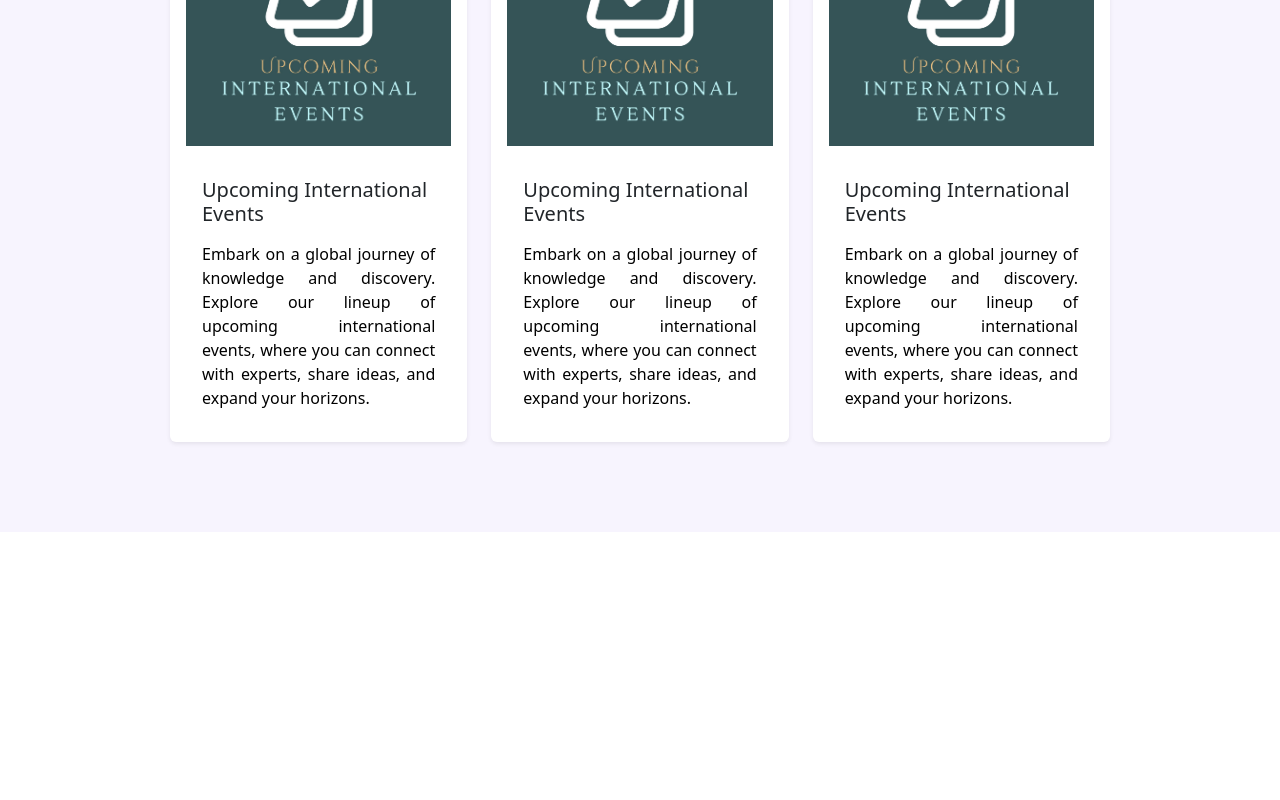
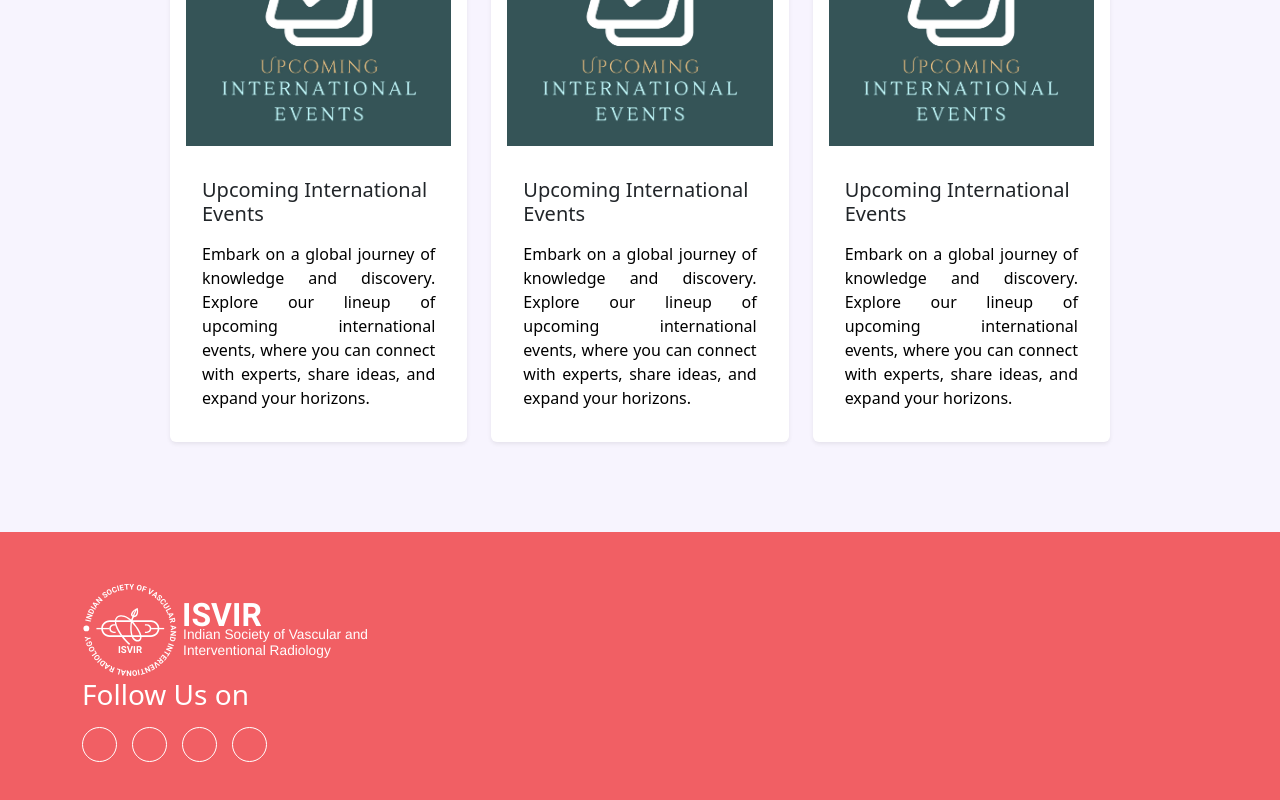
Before and after one commit to Akshyansh24/isvir, a React (Vite) app: page / in a window 1280 px wide. Shown: the part 1379-2179 px from the top of the page. Before the commit the page ends 1911 px from the top, so only its background shows below. Built offline with nearby package versions, Linux system fonts and the light colour scheme.

Commit message:
update code

```diff
--- a/src/App.css
+++ b/src/App.css
@@ -14,6 +14,11 @@ header .contantDetail {
   font-weight: 500;
 }
 
+ul {
+  list-style: none !important;
+  padding: 0px !important;
+  margin: 0px !important;
+}
 
 
 /* Footer Css */
@@ -24,6 +29,31 @@ footer{
     background-position: center;
     background-size: cover;
     padding: 50px 0px;
+    background-color: #f15f64;
+}
+.social-icon-three {
+  position: relative;
+  display: flex
+;
+}
+.social-icon-three li {
+  position: relative;
+  margin-right: 15px;
+}
+
+.social-icon-three li a {
+  position: relative;
+  display: block;
+  font-size: 14px;
+  color: #ffffff;
+  height: 35px;
+  width: 35px;
+  border: 1px solid #ffffff;
+  line-height: 33px;
+  text-align: center;
+  border-radius: 50%;
+  -webkit-transition: all 300ms ease;
+  transition: all 300ms ease;
 }
 
 
--- a/src/components/layouts/Footer.jsx
+++ b/src/components/layouts/Footer.jsx
@@ -1,5 +1,7 @@
 import React from 'react'
+import Logo from "../../assets/images/isvir_logo_white.svg"
 import { Col, Container, Row } from 'react-bootstrap'
+import { Link } from 'react-router-dom'
 
 function Footer() {
     return (
@@ -7,6 +9,24 @@ function Footer() {
             <Container>
                 <Row>
                     <Col xl={6} lg={12} md={12} sm={12}>
+                        <div className="footerLogo">
+                            <Link>
+                                <img src={Logo} alt="" srcset="" />
+                            </Link>
+                        </div>
+
+                        <h3 class="text-white mb-3">Follow Us on</h3>
+                        <ul className='social-icon-three'>
+                            <li>
+                                <Link><i class="fa-brands fa-facebook-f"></i></Link>
+                            </li>        <li>
+                                <Link><i class="fa-brands fa-twitter"></i></Link>
+                            </li>        <li>
+                                <Link><i class="fa-brands fa-youtube"></i></Link>
+                            </li>        <li>
+                                <Link><i class="fa-brands fa-linkedin"></i></Link>
+                            </li>
+                        </ul>
                     </Col>
                 </Row>
             </Container>
--- a/src/pages/HomeLayout.jsx
+++ b/src/pages/HomeLayout.jsx
@@ -1,12 +1,14 @@
 import React from 'react'
 import Header from '../components/layouts/Header'
 import { Outlet } from 'react-router-dom'
+import Footer from '../components/layouts/Footer'
 
 function HomeLayout() {
   return (
     <>
       <Header/>
       <Outlet/>
+      <Footer/>
     </>
   )
 }
```
Also changed, not shown: src/components/layouts/Header.jsx (+0 -26 lines), src/assets/images/isvir_logo_white.svg (added). Lines whose indentation alone changed are shown as unchanged.
